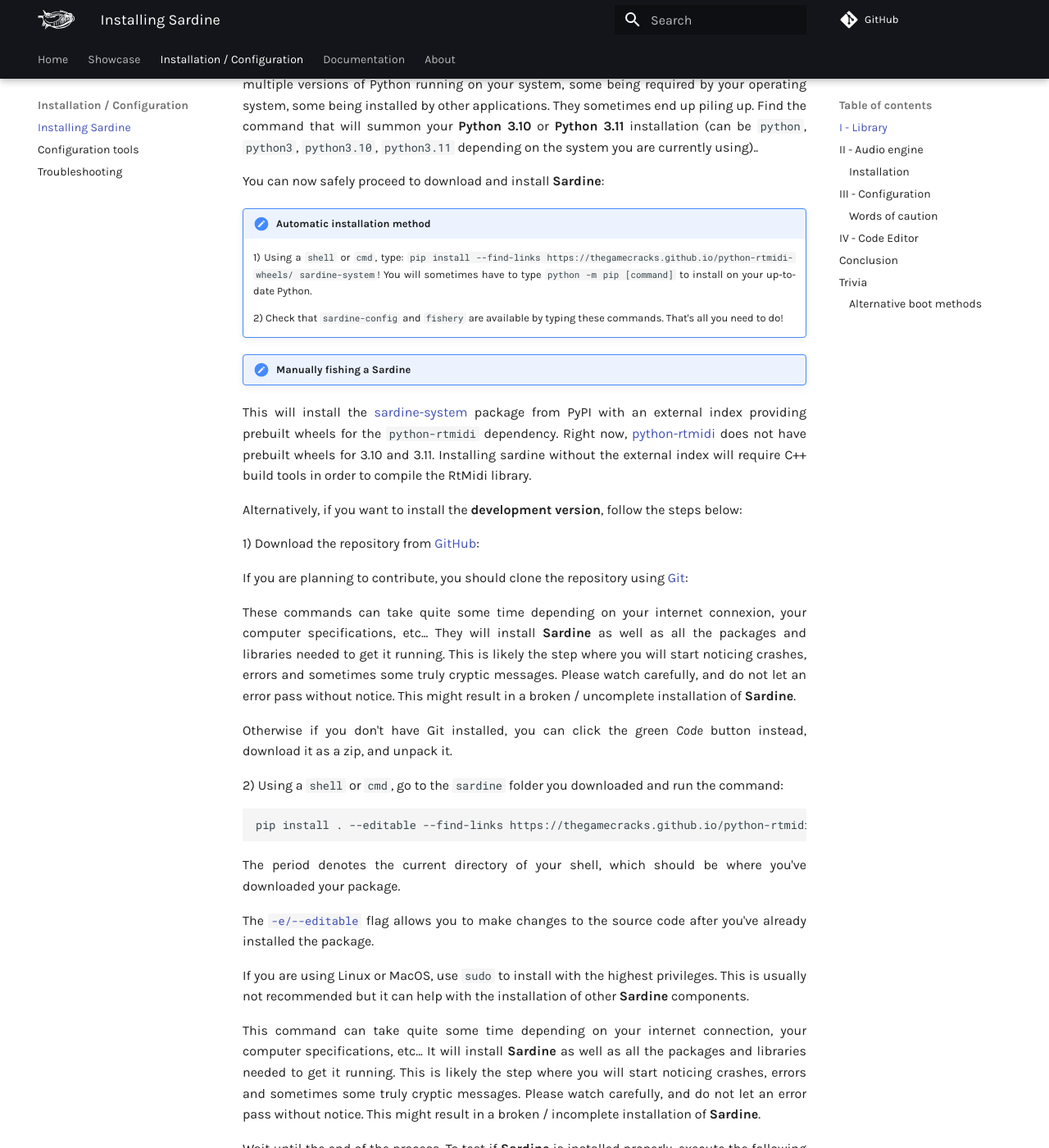
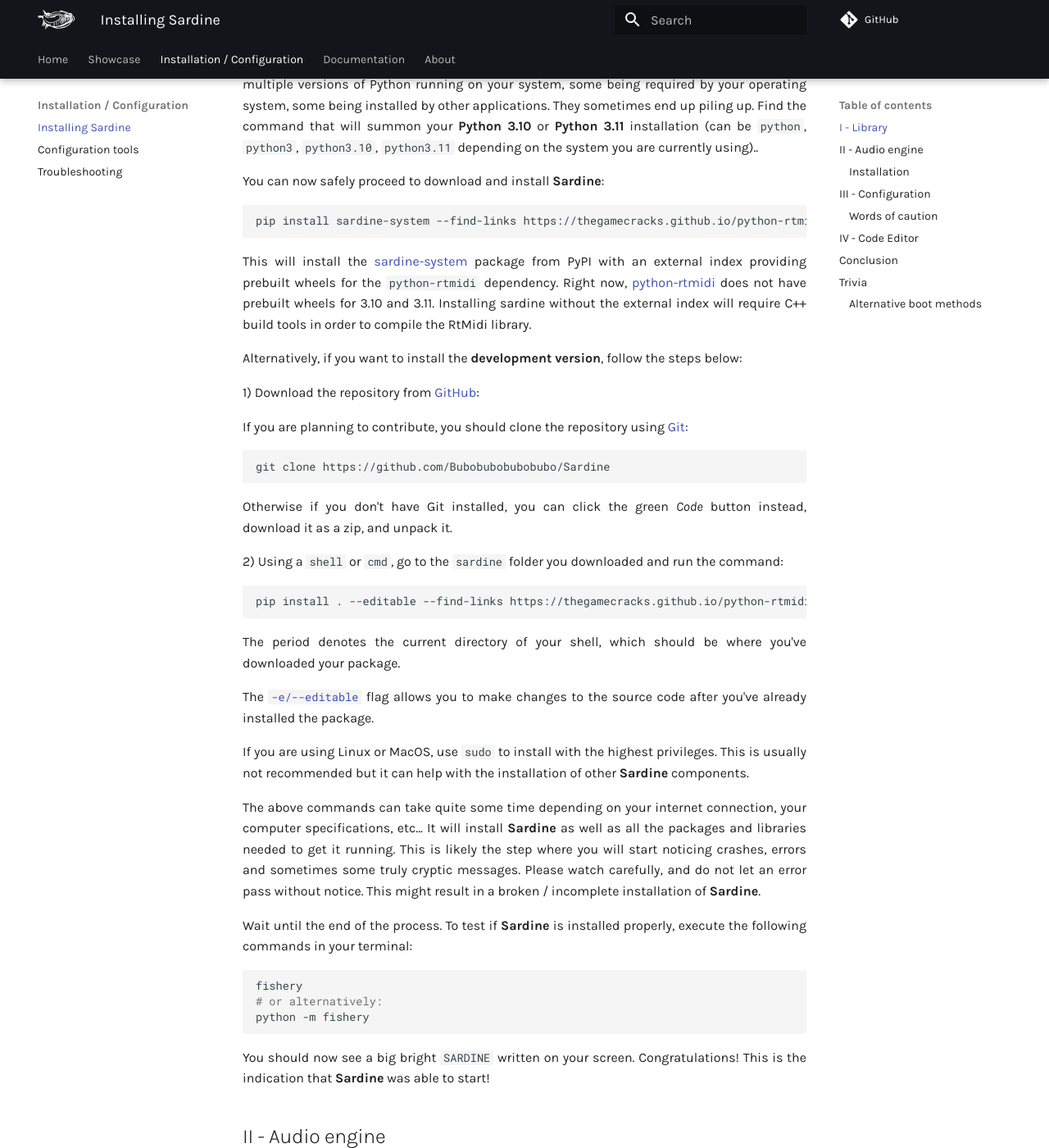
Before and after one commit to Bubobubobubobubo/sardine, an MkDocs documentation site: the page built from docs/technical/installation.md, in a window 1280 px wide and 1400 px high, scrolled down 1262 px. Shown: the whole window at 82% size. Built offline with MkDocs 1.6.1 and Material for MkDocs 9.7.7, drawn with Linux system fonts in a browser that asks for light colours; comment, search, counter and statistics services are not loaded.

Commit message:
docs: add missing info and reformat installation.md

````diff
--- a/docs/technical/installation.md
+++ b/docs/technical/installation.md
@@ -27,14 +27,9 @@
 
 You can now safely proceed to download and install **Sardine**:
 
-!!! note "Automatic installation method"
-
-    1) Using a `shell` or `cmd`, type: `pip install --find-links https://thegamecracks.github.io/python-rtmidi-wheels/ sardine-system`! You will sometimes have to type `python -m pip [command]` to install on your up-to-date Python.
-
-    2) Check that `sardine-config` and `fishery` are available by typing these commands. That's all you need to do!
-
-
-!!! note "Manually fishing a Sardine"
+```sh
+pip install sardine-system --find-links https://thegamecracks.github.io/python-rtmidi-wheels/
+```
 
 This will install the [sardine-system](https://pypi.org/project/sardine-system/) package from PyPI
 with an external index providing prebuilt wheels for the `python-rtmidi` dependency.
@@ -49,7 +44,9 @@
    If you are planning to contribute, you should clone the repository
    using [Git](https://git-scm.com/):
 
-These commands can take quite some time depending on your internet connexion, your computer specifications, etc... They will install **Sardine** as well as all the packages and libraries needed to get it running. This is likely the step where you will start noticing crashes, errors and sometimes some truly cryptic messages. Please watch carefully, and do not let an error pass without notice. This might result in a broken / uncomplete installation of **Sardine**.
+   ```shell
+   git clone https://github.com/Bubobubobubobubo/Sardine
+   ```
 
    Otherwise if you don't have Git installed, you can click
    the green *Code* button instead, download it as a zip, and unpack it.
@@ -71,7 +68,7 @@
    privileges. This is usually not recommended but it can help with the
    installation of other **Sardine** components.
 
-This command can take quite some time depending on your internet connection,
+The above commands can take quite some time depending on your internet connection,
 your computer specifications, etc... It will install **Sardine** as well as all
 the packages and libraries needed to get it running. This is likely the step
 where you will start noticing crashes, errors and sometimes some truly cryptic
````
